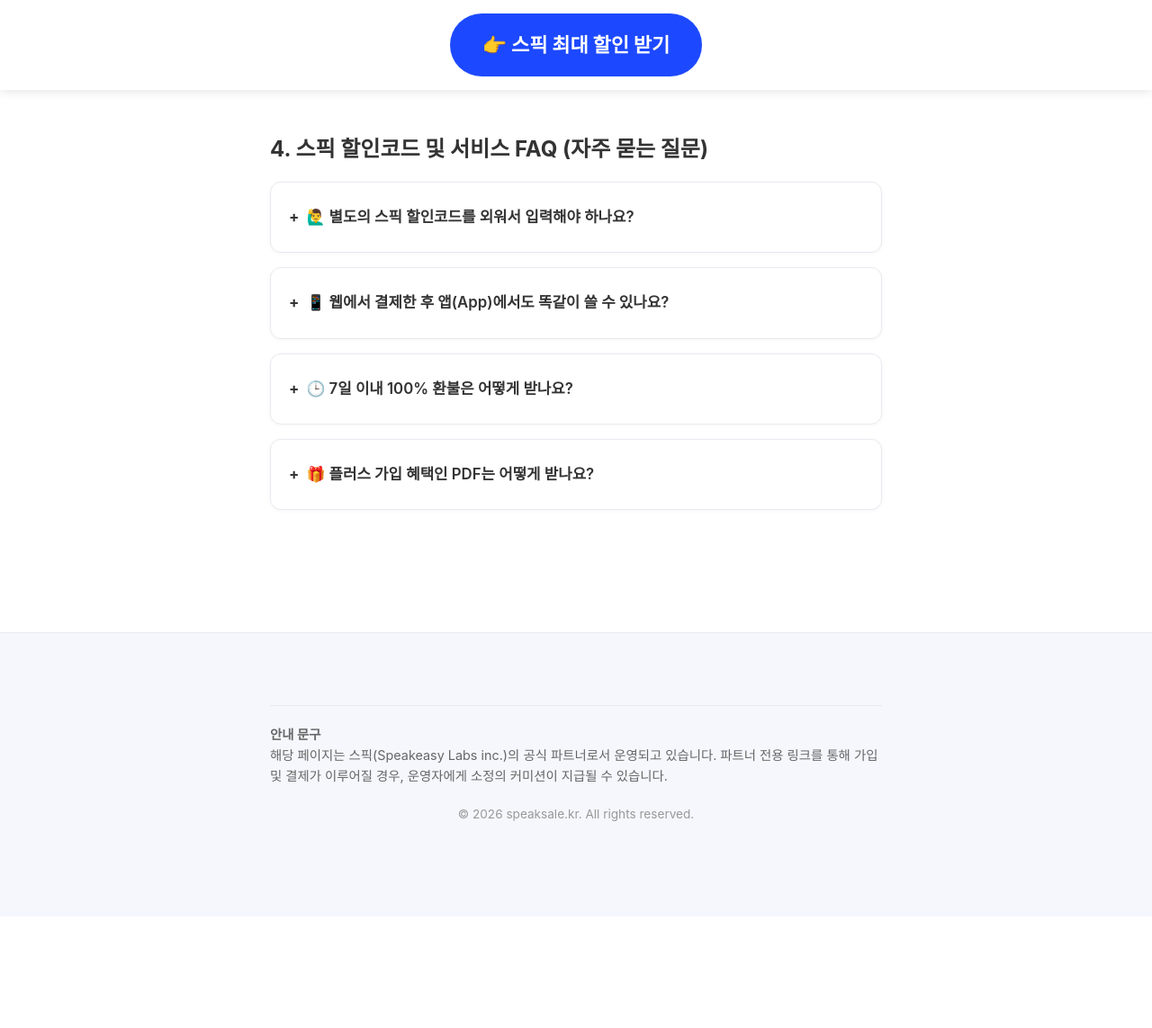
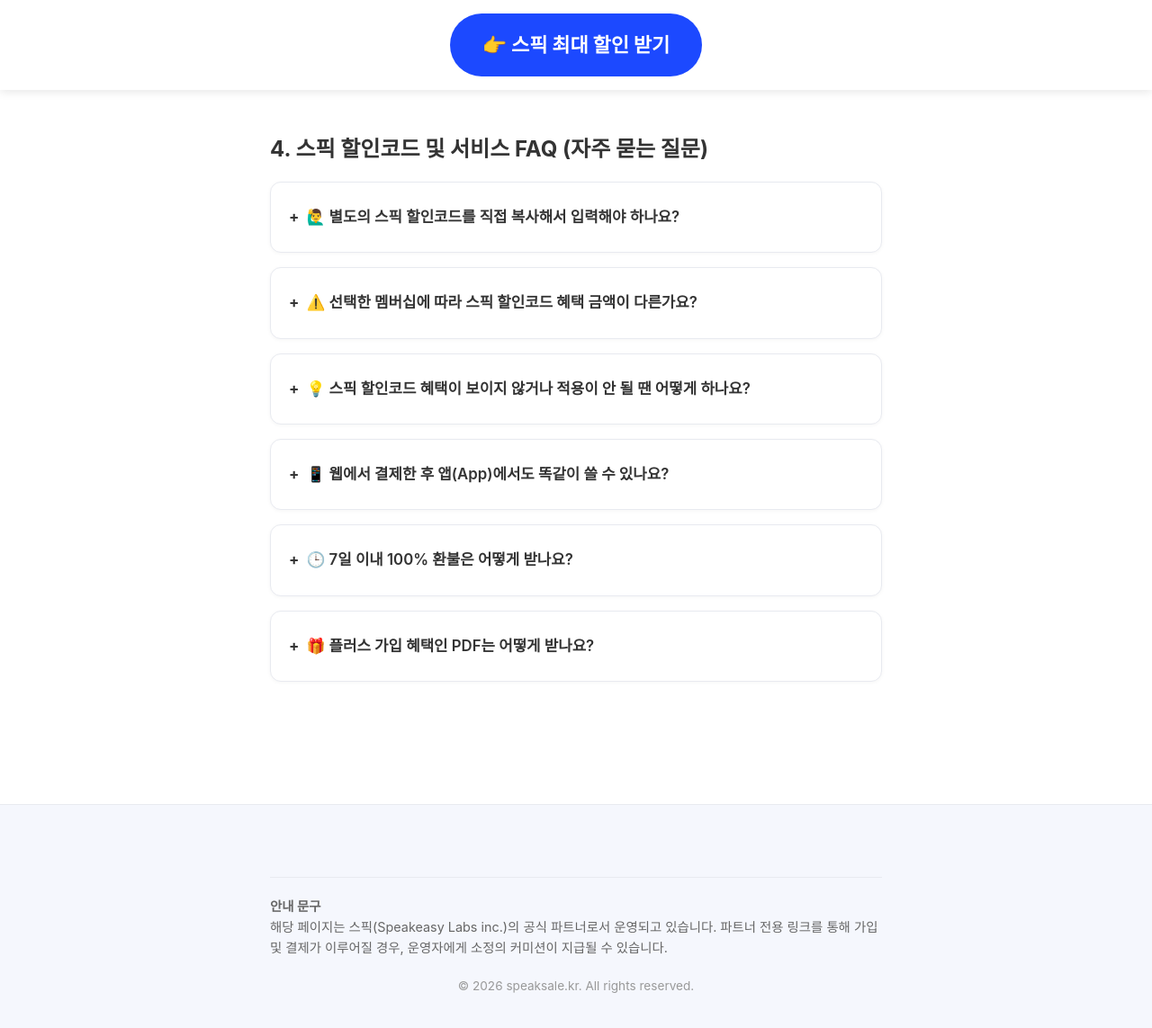
Before and after one commit to kjsjdw/speak_event_page, a Jekyll site: the page built from content/sections/05-faq.md, in a window 1280 px wide and 1209 px high. Shown: the top 1143 px of the window at 90% size. Built offline with Jekyll 4.4.1, drawn with Linux system fonts in a browser that asks for light colours; some web fonts are replaced; our own code applies the rules of GitHub Pages for plain Markdown files.

Commit message:
Update 05-faq.md

```diff
--- a/content/sections/05-faq.md
+++ b/content/sections/05-faq.md
@@ -1,8 +1,24 @@
 ## 4. 스픽 할인코드 및 서비스 FAQ (자주 묻는 질문)
 
 <details>
-<summary>🙋‍♂️ 별도의 스픽 할인코드를 외워서 입력해야 하나요?</summary>
-<p>아니요, 더 이상 번거로운 절차는 필요 없습니다. 본 페이지의 <strong>공식 파트너 전용 링크</strong>를 통해 접속하시면, 별도의 코드 입력 없이 결제 단계에서 최저가 혜택이 이미 적용된 것을 확인하실 수 있습니다.</p>
+<summary>🙋‍♂️ 별도의 스픽 할인코드를 직접 복사해서 입력해야 하나요?</summary>
+<p>
+  아니요, 더 이상 번거로운 절차는 필요 없습니다. 본 페이지의 <strong>공식 파트너 전용 링크</strong>를 통해 접속하시면, 별도의 할인코드 입력 없이 결제 단계에서 최저가 혜택이 이미 적용된 것을 확인하실 수 있습니다.
+</p>
+</details>
+
+<details>
+<summary>⚠️ 선택한 멤버십에 따라 스픽 할인코드 혜택 금액이 다른가요?</summary>
+<p>
+  네, 그렇습니다. 각 링크를 통해 두 가지 멤버십 모두 구독은 가능하지만, <strong>프리미엄(2만 원 할인)</strong>과 <strong>프리미엄 플러스(6만 원 할인)</strong> 중 본인이 원하는 멤버십 전용 할인코드 링크로 접속해야만 해당 금액이 정상 반영됩니다.
+</p>
+</details>
+
+<details>
+<summary>💡 스픽 할인코드 혜택이 보이지 않거나 적용이 안 될 땐 어떻게 하나요?</summary>
+<p>
+  스픽 가입 후 <strong>1주일 이내</strong>에 구독을 완료해야 할인 혜택이 유지됩니다. 만약 결제 단계에서 할인이 보이지 않는다면 기존 가입 이력 때문일 수 있으니, <strong>새로운 이메일 주소</strong>로 다시 가입하여 전용 할인코드 링크에 접속해 보시기 바랍니다.
+</p>
 </details>
 
 <details>
```
